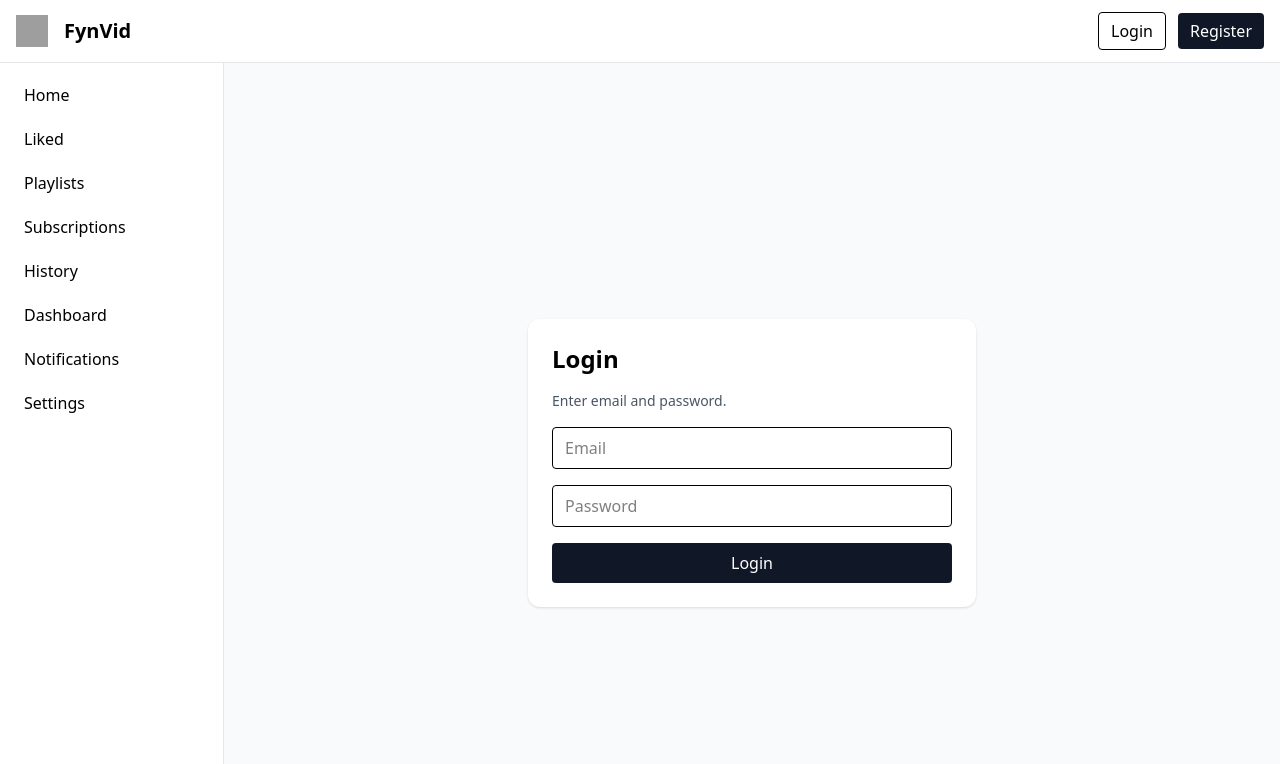
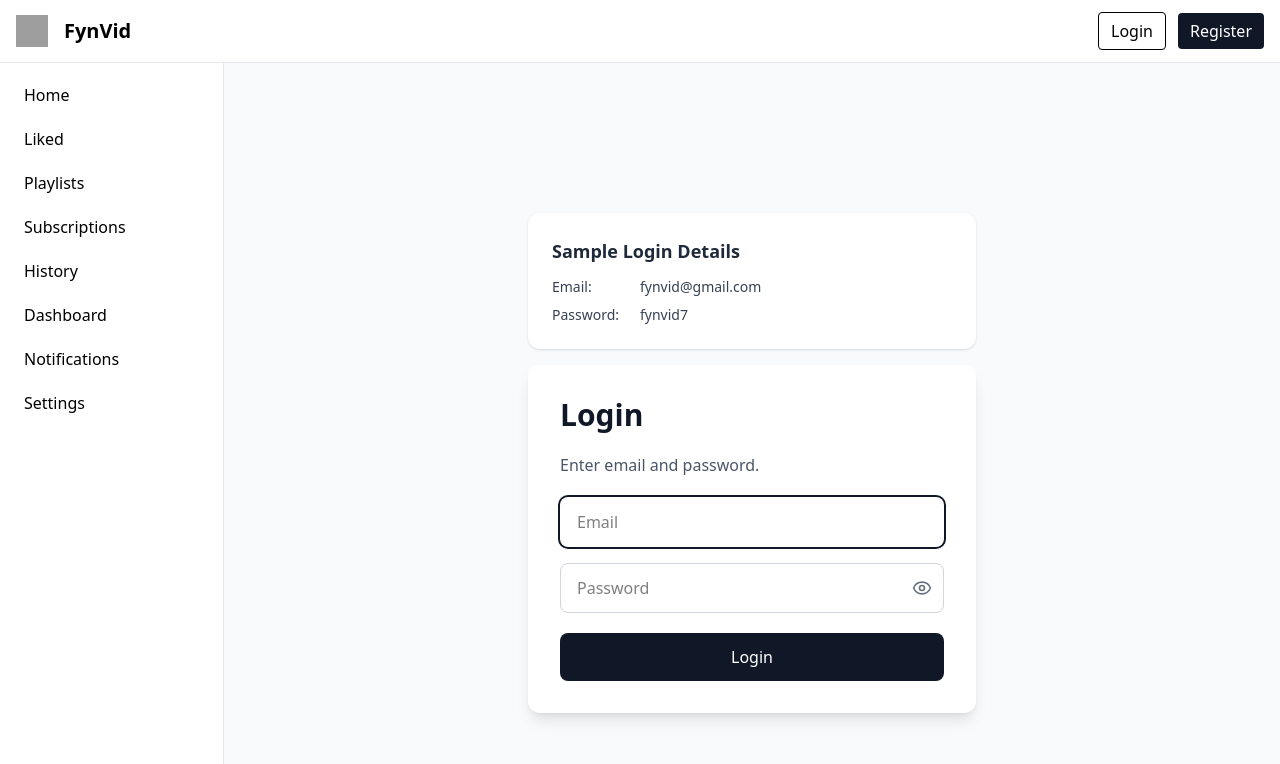
Before and after one commit to Vedantspit/FynVid, a React (Vite) app in the folder frontend/: page /login in a window 1280 px wide. Shown: the top 764 px of the page. Built offline with nearby package versions, Linux system fonts and the light colour scheme; no server answers; grey boxes are pictures that could not be loaded.

Commit message:
Login Page made better, with error msg shown and cursor focus

```diff
--- a/frontend/src/pages/Login.jsx
+++ b/frontend/src/pages/Login.jsx
@@ -1,6 +1,7 @@
-import { useState } from "react";
+import { useState, useRef } from "react";
 import { useNavigate } from "react-router-dom";
 import { useAuth } from "../context/AuthContext";
+import { Eye, EyeOff } from "lucide-react";
 
 export default function Login() {
   const { login } = useAuth();
@@ -8,61 +9,130 @@ export default function Login() {
   const [form, setForm] = useState({ username: "", email: "", password: "" });
   const [error, setError] = useState("");
   const [loading, setLoading] = useState(false);
+  const [showPassword, setShowPassword] = useState(false);
+  const passwordRef = useRef(null);
   const onSubmit = async (e) => {
     e.preventDefault();
+    const email = form.email.trim();
+
+    const validEmailPattern =
+      /^[^\s@]+@[^\s@]+\.(com|in|edu|org|net|ac\.in|co\.in)$/i;
+
+    if (!validEmailPattern.test(email)) {
+      setError("Enter a valid email address");
+      return;
+    }
+
     setError("");
     setLoading(true);
+
     try {
-      await login(form);
+      await login({ ...form, email });
       navigate("/");
     } catch (e) {
-      setError(e.message);
+      if (e.status === 401) {
+        setError("Wrong email or password !!");
+      } else {
+        setError("Something went wrong !!");
+      }
     } finally {
       setLoading(false);
     }
   };
+
   return (
-    <div className="min-h-screen flex items-center justify-center bg-gray-50 p-6">
+    <div className="min-h-screen flex flex-col items-center justify-center bg-gray-50 px-4 py-2 sm:p-4 space-y-4">
+      {/* Sample details card */}
+      <div className="bg-white p-5 sm:p-6 rounded-xl shadow w-full max-w-md text-left">
+        <h3 className="text-lg font-semibold text-gray-800 mb-3">
+          Sample Login Details
+        </h3>
+        <div className="flex flex-col gap-2 text-gray-700 text-sm">
+          <div className="flex items-center gap-2">
+            <span className="font-medium w-20">Email:</span>
+            <span>fynvid@gmail.com</span>
+          </div>
+          <div className="flex items-center gap-2">
+            <span className="font-medium w-20">Password:</span>
+            <span>fynvid7</span>
+          </div>
+        </div>
+      </div>
+
+      {/* Login form */}
       <form
         onSubmit={onSubmit}
-        className="w-full max-w-md bg-white p-6 rounded-xl shadow space-y-4"
+        className="w-full max-w-md bg-white p-6 sm:p-8 rounded-xl shadow-lg space-y-5"
       >
-        <div className="text-2xl font-semibold">Login</div>
-        <p className="text-sm text-gray-600">Enter email and password.</p>
-        {error ? <div className="text-sm text-red-600">{error}</div> : null}
-
+        <div className="text-2xl sm:text-3xl font-semibold text-gray-900">
+          Login
+        </div>
+        <p className="text-sm sm:text-base text-gray-600">
+          Enter email and password.
+        </p>
+        {error ? (
+          <div className="text-sm text-red-600 bg-red-50 p-3 rounded-lg border border-red-200">
+            {error}
+          </div>
+        ) : null}
+        <div className="space-y-4">
           <input
-          className="w-full px-3 py-2 border rounded"
+            className="w-full px-4 py-3 border border-gray-300 rounded-lg focus:outline-none focus:ring-2 focus:ring-gray-900 focus:border-transparent transition-all text-base"
             placeholder="Email"
             type="email"
             value={form.email}
             onChange={(e) => setForm({ ...form, email: e.target.value })}
             disabled={loading}
+            autoFocus={true}
           />
+          <div className="relative">
             <input
-          className="w-full px-3 py-2 border rounded"
+              ref={passwordRef}
+              className="w-full px-4 py-3 border border-gray-300 rounded-lg focus:outline-none focus:ring-2 focus:ring-gray-900 focus:border-transparent transition-all text-base"
               placeholder="Password"
               required
-          type="password"
+              type={showPassword ? "text" : "password"}
               value={form.password}
               onChange={(e) => setForm({ ...form, password: e.target.value })}
               disabled={loading}
             />
+            <span
+              className="absolute right-3 top-1/2 -translate-y-1/2 cursor-pointer text-gray-500 hover:text-gray-700"
+              onMouseDown={(e) => e.preventDefault()}
+              onClick={() => {
+                const input = passwordRef.current;
+                if (!input) return;
+                setShowPassword((prev) => !prev);
+                requestAnimationFrame(() => {
+                  input.focus();
+                  input.setSelectionRange(
+                    input.value.length,
+                    input.value.length,
+                  );
+                });
+              }}
+            >
+              {showPassword ? <EyeOff size={20} /> : <Eye size={20} />}
+            </span>
+          </div>
+        </div>
         <button
           disabled={loading}
-          className={`w-full px-3 py-2 rounded text-white flex items-center justify-center gap-2 ${
-            loading ? "bg-gray-600 cursor-not-allowed" : "bg-gray-900"
+          className={`w-full px-4 py-3 rounded-lg text-white flex items-center justify-center gap-2 font-medium text-base transition-all ${
+            loading
+              ? "bg-gray-600 cursor-not-allowed"
+              : "bg-gray-900 hover:bg-gray-800 active:scale-[0.98]"
           }`}
         >
           {loading ? (
             <>
-              <svg className="animate-spin h-4 w-4 border-2 border-white border-t-transparent rounded-full" />
+              <svg className="animate-spin h-5 w-5 border-2 border-white border-t-transparent rounded-full" />
               <span>Logging in...</span>
             </>
           ) : (
             "Login"
           )}
-        </button>
+        </button>{" "}
       </form>
     </div>
   );
```
Lines whose indentation alone changed are shown as unchanged.
